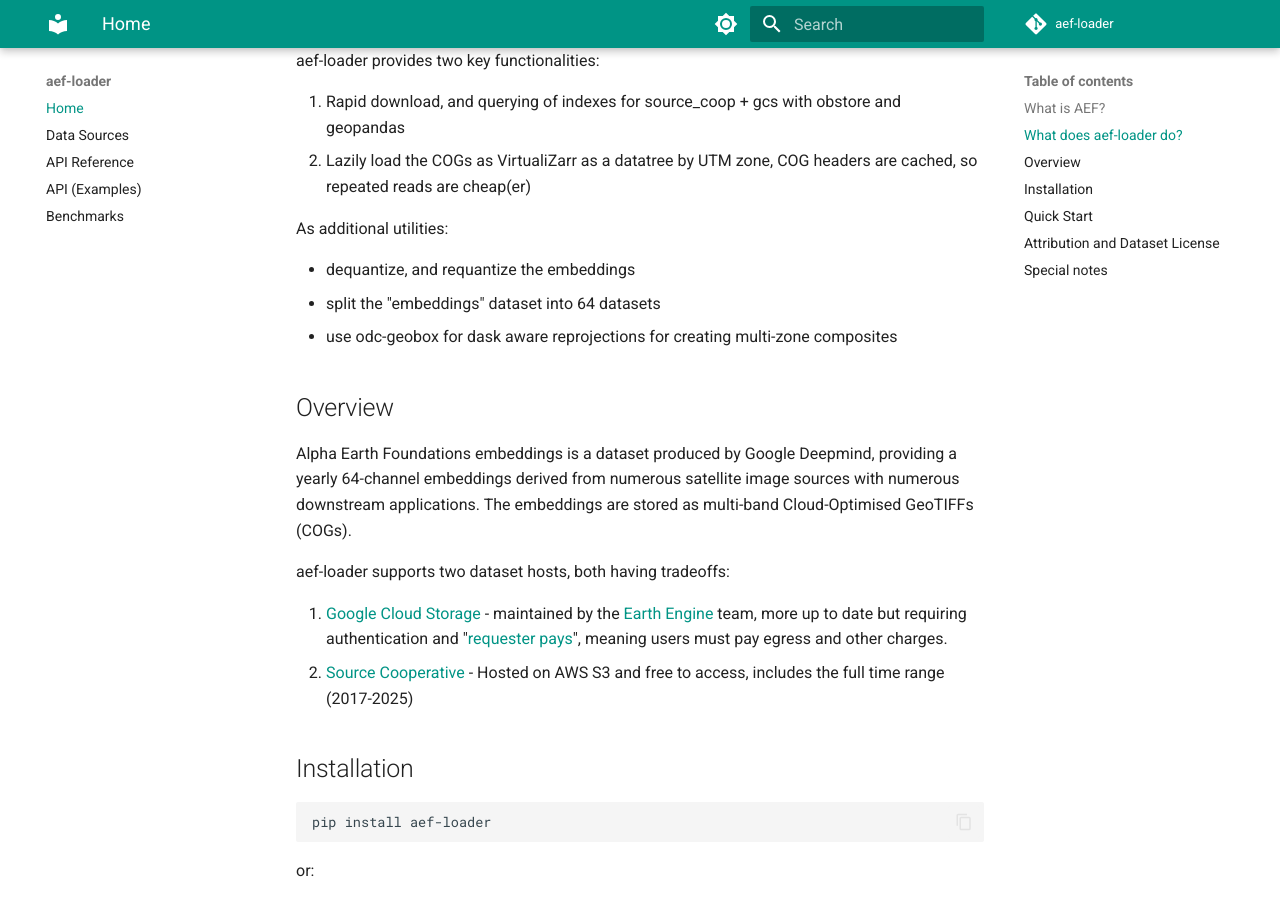
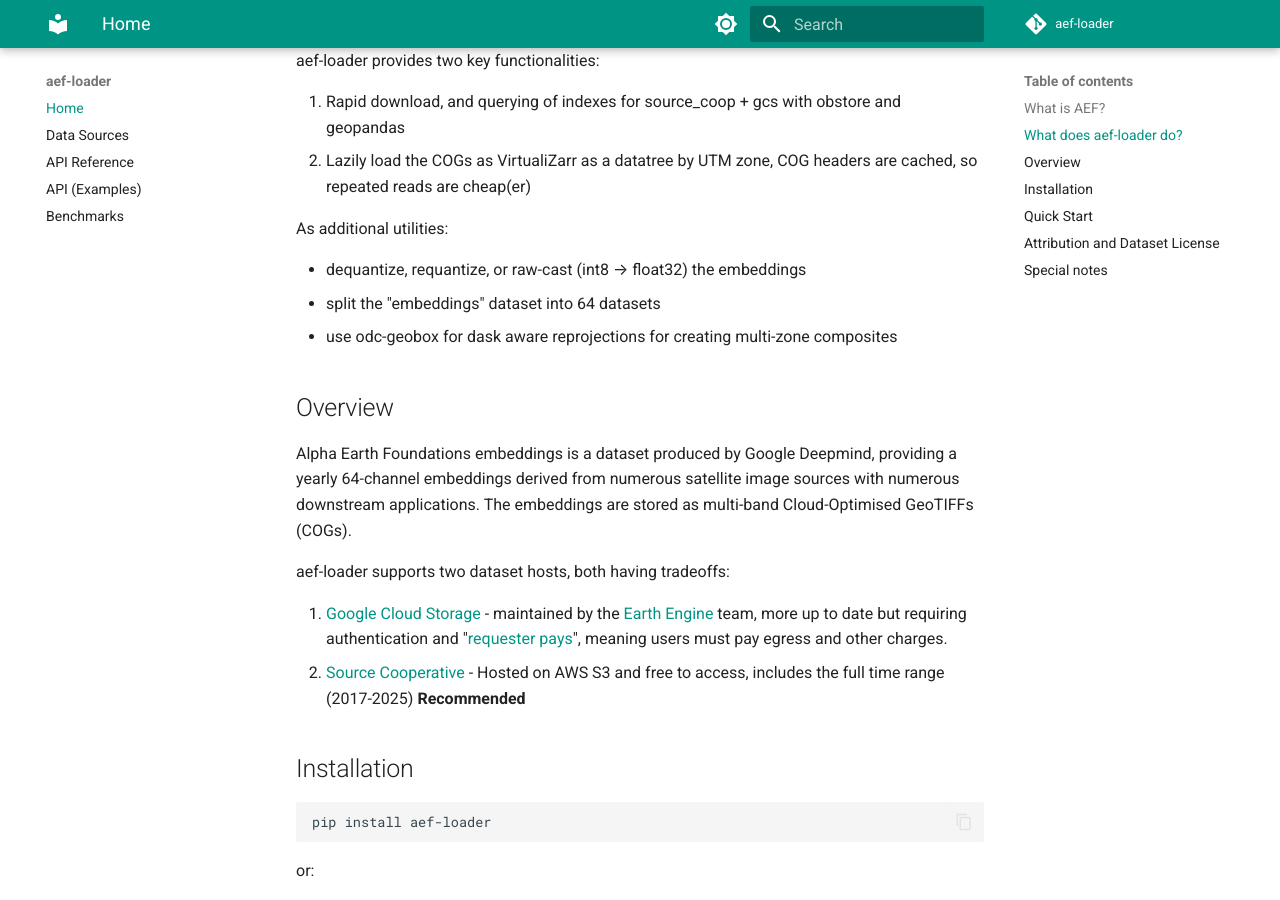
Before and after one commit to jakenotjay/aef-loader, an MkDocs documentation site: the page built from docs/index.md, in a window 1280 px wide and 900 px high, scrolled down 626 px. Built offline with MkDocs 1.6.1 and Material for MkDocs 9.7.7, drawn with Linux system fonts in a browser that asks for light colours; comment, search, counter and statistics services are not loaded.

Commit message:
ensure index.md matches readme.md

```diff
--- a/docs/index.md
+++ b/docs/index.md
@@ -22,7 +22,7 @@
 
 As additional utilities:
 
-- dequantize, and requantize the embeddings
+- dequantize, requantize, or raw-cast (int8 → float32) the embeddings
 - split the "embeddings" dataset into 64 datasets
 - use odc-geobox for dask aware reprojections for creating multi-zone composites
 
@@ -33,7 +33,7 @@
 aef-loader supports two dataset hosts, both having tradeoffs:
 
 1. [Google Cloud Storage](https://developers.google.com/earth-engine/guides/aef_on_gcs_readme) - maintained by the [Earth Engine](https://earthengine.google.com/) team, more up to date but requiring authentication and "[requester pays](https://docs.cloud.google.com/storage/docs/requester-pays)", meaning users must pay egress and other charges.
-2. [Source Cooperative](https://source.coop/tge-labs/aef) - Hosted on AWS S3 and free to access, includes the full time range (2017-2025)
+2. [Source Cooperative](https://source.coop/tge-labs/aef) - Hosted on AWS S3 and free to access, includes the full time range (2017-2025) **Recommended**
 
 
 ## Installation
```
